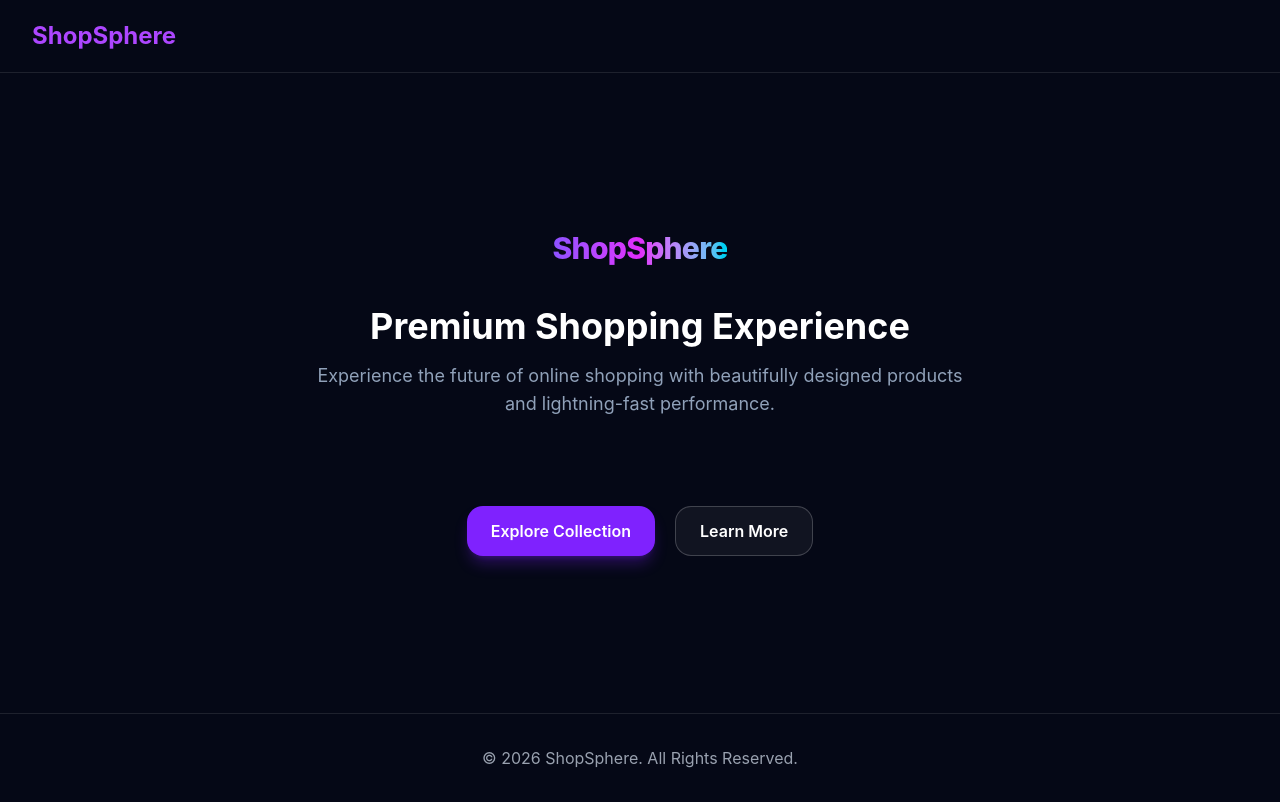
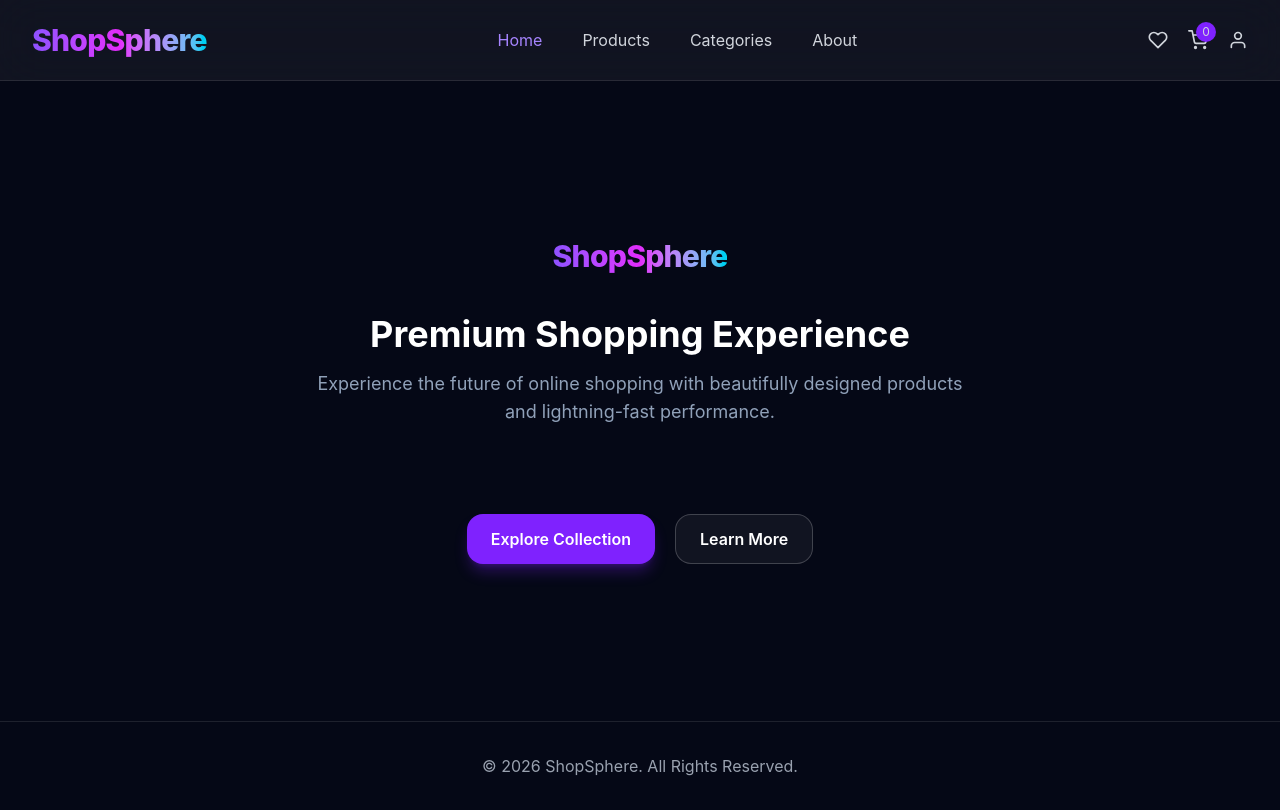
Before and after one commit to barathwaj002/ShopSphere, a React (Vite) app in the folder client/: page / in a window 1280 px wide. Built offline with nearby package versions, Linux system fonts and the light colour scheme.

Commit message:
Create premium animated navbar

```diff
--- a/client/src/components/layout/Navbar.jsx
+++ b/client/src/components/layout/Navbar.jsx
@@ -1,10 +1,68 @@
+import { Link, NavLink } from "react-router-dom";
+import { motion } from "framer-motion";
+import { FiShoppingCart, FiHeart, FiUser } from "react-icons/fi";
+import Logo from "../common/Logo";
+
+const navLinks = [
+  { name: "Home", path: "/" },
+  { name: "Products", path: "/products" },
+  { name: "Categories", path: "/categories" },
+  { name: "About", path: "/about" },
+];
+
 function Navbar() {
   return (
-    <nav className="border-b border-white/10 px-8 py-5">
-      <h1 className="text-2xl font-bold text-purple-500">
-        ShopSphere
-      </h1>
-    </nav>
+    <motion.nav
+      initial={{ y: -80, opacity: 0 }}
+      animate={{ y: 0, opacity: 1 }}
+      transition={{ duration: 0.6 }}
+      className="sticky top-0 z-50 border-b border-white/10 bg-white/5 backdrop-blur-xl"
+    >
+      <div className="mx-auto flex h-20 max-w-7xl items-center justify-between px-8">
+
+        <Logo />
+
+        <div className="hidden items-center gap-10 md:flex">
+          {navLinks.map((link) => (
+            <NavLink
+              key={link.name}
+              to={link.path}
+              className={({ isActive }) =>
+                `transition duration-300 ${
+                  isActive
+                    ? "text-violet-400"
+                    : "text-gray-300 hover:text-white"
+                }`
+              }
+            >
+              {link.name}
+            </NavLink>
+          ))}
+        </div>
+
+        <div className="flex items-center gap-5">
+
+          <Link className="text-xl text-gray-300 transition hover:text-pink-400">
+            <FiHeart />
+          </Link>
+
+          <Link className="relative text-xl text-gray-300 transition hover:text-cyan-400">
+            <FiShoppingCart />
+
+            <span className="absolute -right-2 -top-2 flex h-5 w-5 items-center justify-center rounded-full bg-violet-600 text-xs">
+              0
+            </span>
+
+          </Link>
+
+          <Link className="text-xl text-gray-300 transition hover:text-violet-400">
+            <FiUser />
+          </Link>
+
+        </div>
+
+      </div>
+    </motion.nav>
   );
 }
 
```
